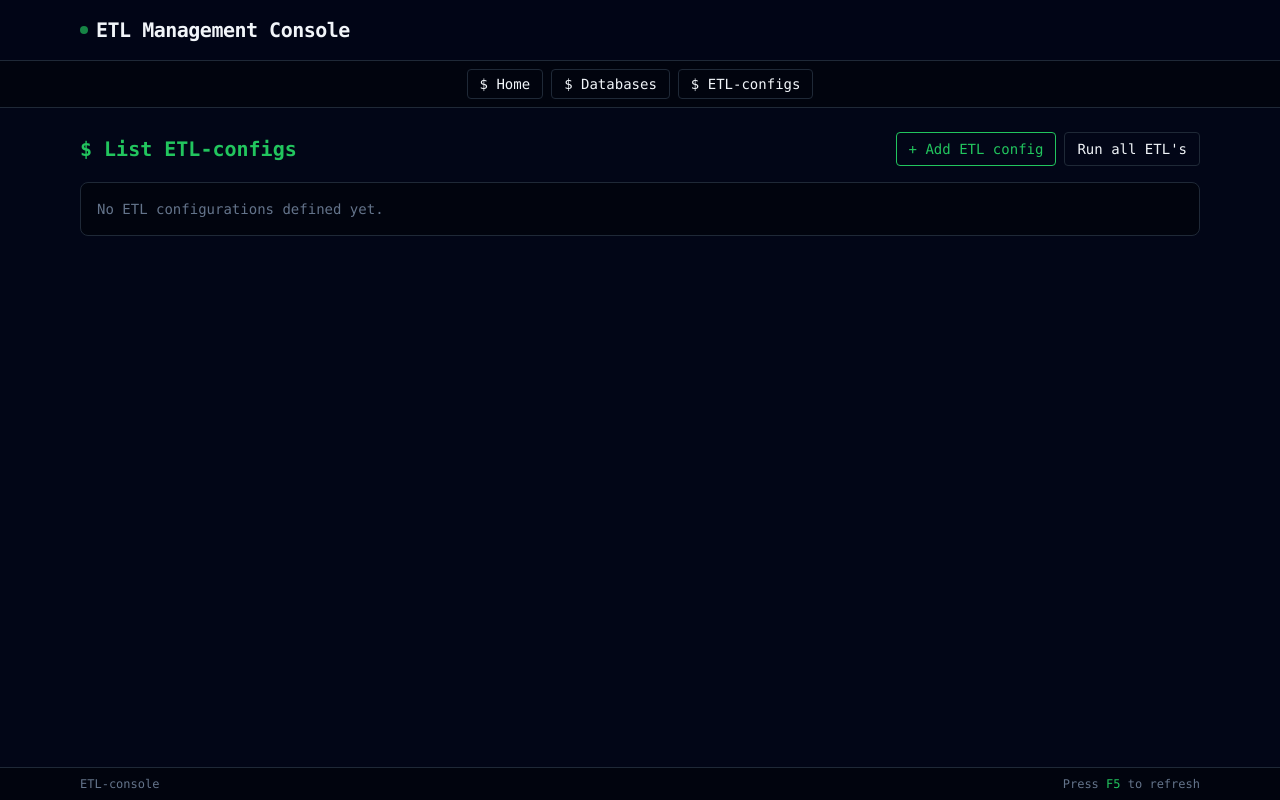
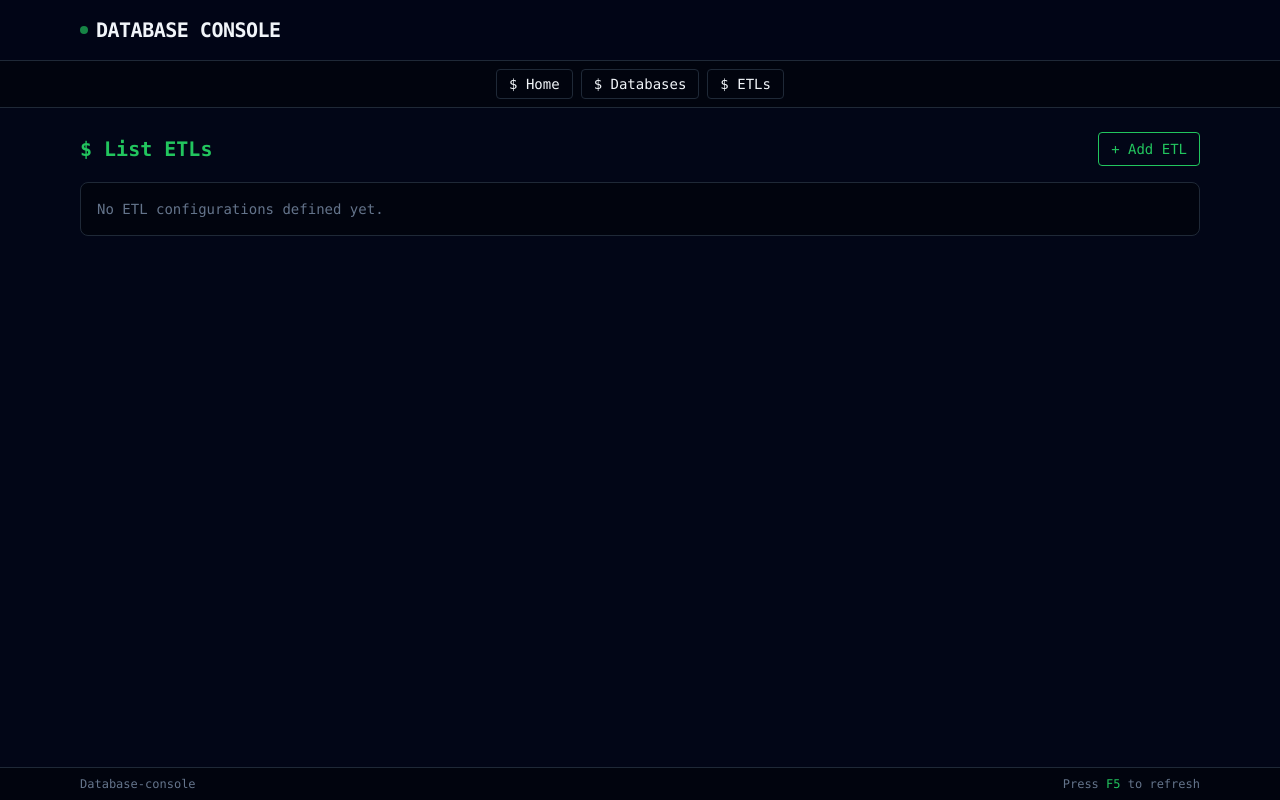
Before and after one commit to chsasank/llama.lisp, a Django app: page /etls/ in a window 1280 px wide. Run offline with Django 5.2, Linux system fonts and the light colour scheme; data that the repository does not hold is empty; some libraries are stand-ins or nearby versions.

Commit message:
Updated the UI and added Run Intervel

```diff
--- a/src/console/databank/forms.py
+++ b/src/console/databank/forms.py
@@ -25,6 +25,7 @@ class ETLConfigurationForm(forms.ModelForm):
             "target_database",
             "source_table",
             "target_table",
+            "run_interval",
             "replication_key",
             "replication_state",
         ]
@@ -39,10 +40,6 @@ class ETLConfigurationForm(forms.ModelForm):
                          "text-slate-100 focus:outline-none focus:border-consoleAccent"
             })
 
-        # If replication_key is empty in DB, show "Null" in the form
-        if self.instance and (self.instance.replication_key in [None, ""]):
-            self.fields["replication_key"].initial = "Null"
-
         if "replication_state" in self.fields:
             # If the field is empty, show empty JSON {} by default
             if self.instance and (self.instance.replication_state is None or self.instance.replication_state == ""):
--- a/src/console/databank/models.py
+++ b/src/console/databank/models.py
@@ -42,4 +42,4 @@ class ETLConfiguration(models.Model):
     created_at = models.DateTimeField(auto_now_add=True)
     updated_at = models.DateTimeField(auto_now=True)
 
-    # run_interval = models.DurationField(null=True)
+    run_interval = models.FloatField(null=True)
--- a/src/console/databank/templates/databank/base.html
+++ b/src/console/databank/templates/databank/base.html
@@ -2,7 +2,7 @@
 <html lang="en">
 <head>
     <meta charset="utf-8" />
-    <title>ETL Console</title>
+    <title>Database Console</title>
 
     <script src="https://cdn.tailwindcss.com"></script>
 
@@ -33,7 +33,7 @@
             <div class="flex items-center gap-2">
                 <span class="inline-block h-2 w-2 rounded-full bg-green-500 animate-pulse"></span>
                 <h1 class="text-lg md:text-xl font-semibold tracking-tight">
-                    ETL Management Console
+                    DATABASE CONSOLE
                 </h1>
             </div>
         </div>
@@ -49,7 +49,7 @@
                 $ Databases
             </a>
             <a href="{% url 'etl_list' %}" class="px-3 py-1 rounded border border-consoleBorder hover:border-consoleAccent hover:text-consoleAccent transition">
-                $ ETL-configs
+                $ ETLs
             </a>
         </div>
     </nav>
@@ -63,7 +63,7 @@
     <!-- Footer section -->
     <footer class="border-t border-consoleBorder bg-black/40 mt-auto">
         <div class="max-w-6xl mx-auto px-4 py-2 text-xs text-slate-500 flex justify-between">
-            <span>ETL-console</span>
+            <span>Database-console</span>
             <span>Press <span class="text-consoleAccent">F5</span> to refresh</span>
         </div>
     </footer>
--- a/src/console/databank/templates/databank/etl_form.html
+++ b/src/console/databank/templates/databank/etl_form.html
@@ -4,7 +4,7 @@
 <div class="max-w-3xl mx-auto bg-black/40 border border-consoleBorder rounded-lg p-6 shadow-xl">
 
     <h2 class="text-consoleAccent text-xl font-semibold mb-6">
-        $ {% if form.instance.pk %}Edit ETL-config{% else %}Add ETL-config{% endif %}
+        $ {% if form.instance.pk %}Edit ETL{% else %}Add ETL{% endif %}
     </h2>
 
     <form method="POST" class="space-y-6">
--- a/src/console/databank/templates/databank/etl_list.html
+++ b/src/console/databank/templates/databank/etl_list.html
@@ -4,16 +4,12 @@
 <div class="space-y-4">
     <div class="flex items-center justify-between">
         <h2 class="text-xl font-semibold text-consoleAccent">
-            $ List ETL-configs
+            $ List ETLs
         </h2>
         <div class="flex gap-2">
             <a href="{% url 'etl_create' %}"
                class="px-3 py-1.5 text-sm border border-consoleAccent text-consoleAccent rounded hover:bg-consoleAccent hover:text-black transition">
-                + Add ETL config
-            </a>
-            <a href="{% url 'run_all_etls' %}"
-               class="px-3 py-1.5 text-sm border border-consoleBorder rounded hover:border-consoleAccent hover:text-consoleAccent transition">
-                Run all ETL's
+                + Add ETL
             </a>
         </div>
     </div>
@@ -43,10 +39,6 @@
                             class="text-xs mx-2 px-2 py-1 border border-red-500 text-red-400 rounded hover:bg-red-500 hover:text-black transition cursor-pointer">
                                 Delete
                             </a>
-                            <a href="{% url 'run_single_etl' e.id %}"
-                               class="px-2 py-1 border border-consoleAccent text-consoleAccent rounded hover:bg-consoleAccent hover:text-black">
-                                Run
-                            </a>
                         </div>
                     </div>
                 {% endfor %}
@@ -67,7 +59,7 @@
         <h3 class="text-lg font-semibold text-red-400 mb-3">$ Confirm Delete</h3>
 
         <p id="deleteMessage" class="text-slate-300 text-sm mb-5">
-            Are you sure you want to delete this ETL config?
+            Are you sure you want to delete this ETL?
         </p>
 
         <div class="flex justify-end space-x-3">
--- a/src/console/databank/urls.py
+++ b/src/console/databank/urls.py
@@ -15,8 +15,4 @@ urlpatterns = [
     path("etls/add/", views.etl_create, name="etl_create"),
     path("etls/<int:pk>/edit/", views.etl_edit, name="etl_edit"),
     path("etls/<int:pk>/delete/", views.etl_delete, name="etl_delete"),
-
-    # Run ETL (single + all)
-    path("run-etl/<int:etl_id>/", views.run_single_etl, name="run_single_etl"),
-    path("run-all-etls/", views.run_all_etls, name="run_all_etls"),
 ]
--- a/src/console/databank/views.py
+++ b/src/console/databank/views.py
@@ -1,4 +1,5 @@
 from django.http import HttpResponse, JsonResponse
+import logging
 
 # Create your views here.
 from django.shortcuts import get_object_or_404, redirect, render
@@ -6,8 +7,9 @@ from task_manager.models import Graph, Task
 
 from .forms import DatabaseConfigurationForm, ETLConfigurationForm
 from .models import DatabaseConfiguration, ETLConfiguration
-from .tasks import run_etl
+from .tasks import recreate_etl_task, delete_etl_graph
 
+logger = logging.getLogger(__name__)
 
 # Home
 def home(request):
@@ -63,7 +65,8 @@ def etl_create(request):
     if request.method == "POST":
         form = ETLConfigurationForm(request.POST)
         if form.is_valid():
-            form.save()
+            etl = form.save()
+            recreate_etl_task(etl.id)
             return redirect("etl_list")
     else:
         form = ETLConfigurationForm()
@@ -76,7 +79,8 @@ def etl_edit(request, pk):
     if request.method == "POST":
         form = ETLConfigurationForm(request.POST, instance=etl)
         if form.is_valid():
-            form.save()
+            etl = form.save()
+            recreate_etl_task(etl.id)
             return redirect("etl_list")
     else:
         form = ETLConfigurationForm(instance=etl)
@@ -85,40 +89,7 @@ def etl_edit(request, pk):
 
 def etl_delete(request, pk):
     # Remove ETL pipeline definition
+    delete_etl_graph(pk)
     etl = get_object_or_404(ETLConfiguration, pk=pk)
     etl.delete()
     return redirect("etl_list")
-
-
-# RUN ETL FROM UI
-def run_single_etl(request, etl_id):
-    # execute one ETL pipeline manually from the UI
-    graph = Graph.objects.get_or_create(name=f"etl_{etl_id}")[0]
-    for task in graph.tasks.all():
-        task.delete()
-
-    task = Task.create_task(fn=run_etl, args={"etl_config_id": etl_id}, graph=graph)
-
-    return render(
-        request,
-        "databank/etl_result.html",
-        {
-            "status": "Task creation successful",
-            "message": f"Task {task.id} created",
-            "etl_id": etl_id,
-        },
-    )
-
-
-def run_all_etls(request):
-    # execute every ETL config in sequence and returns a JSON response so UI or API can consume the results
-    # etls = ETLConfiguration.objects.all()
-    # results = []
-    # for e in etls:
-    #     try:
-    #         run_etl(e.id)
-    #         results.append({"id": e.id, "status": "ok"})
-    #     except Exception as ex:
-    #         results.append({"id": e.id, "status": "error", "error": str(ex)})
-    pass
-    return JsonResponse({"results": results})
```
Also changed, not shown: src/console/databank/tasks.py (+33 -4 lines).
